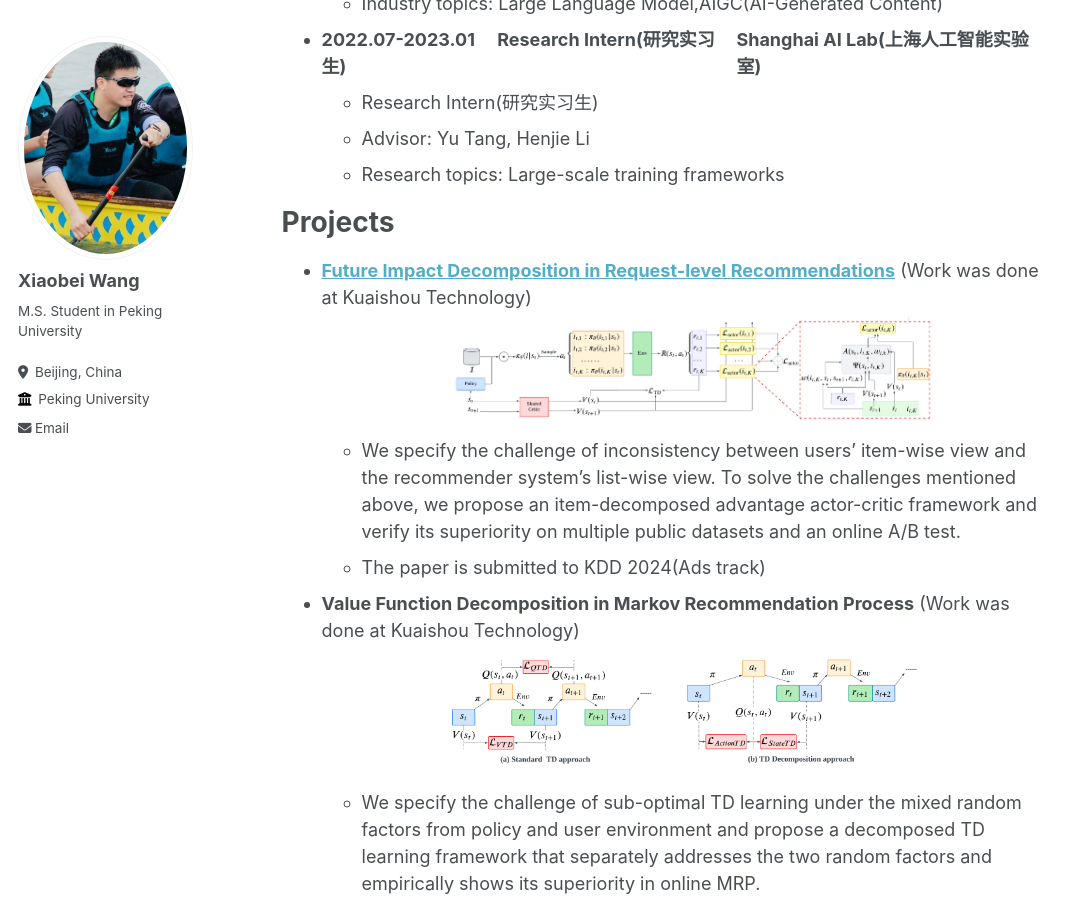
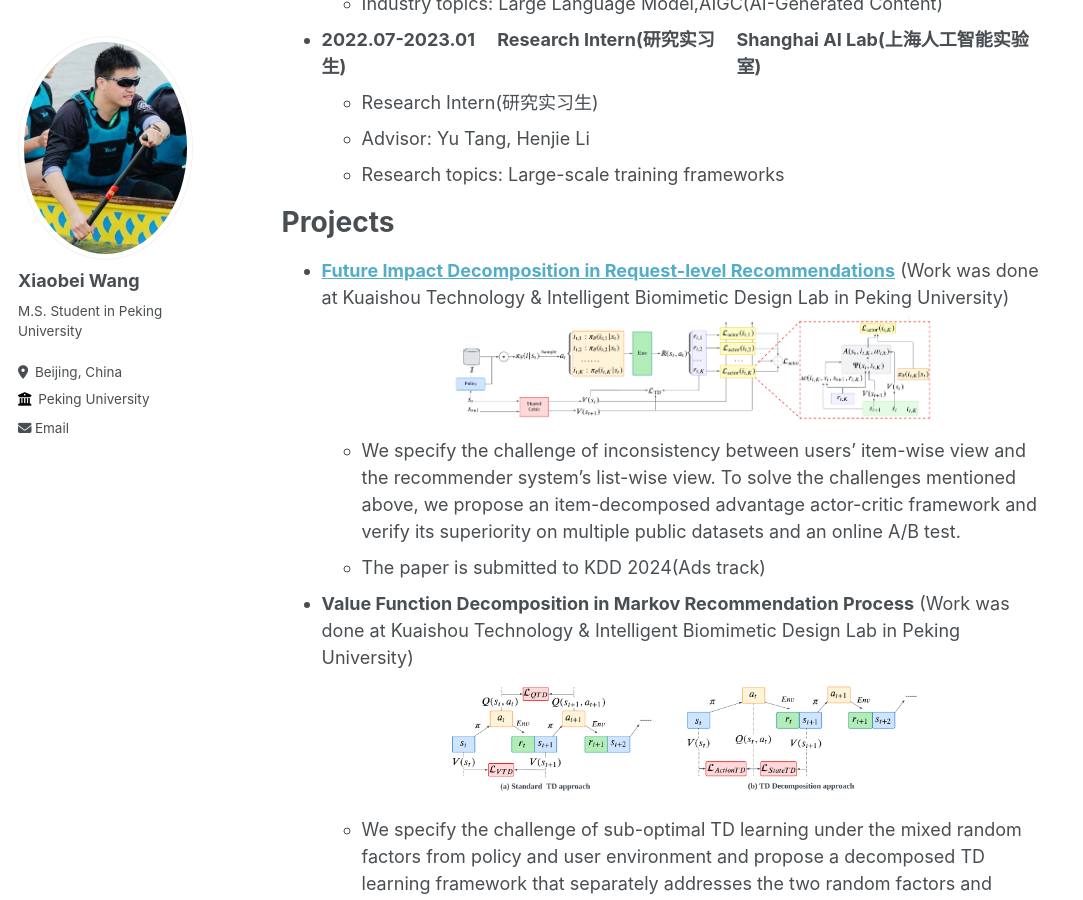
Before and after one commit to wangxiaobei822/wangxiaobei822.github.io, a Jekyll site: the page built from _pages/about.md, in a window 1280 px wide and 900 px high, scrolled down 1189 px. Shown: the whole window, without its empty margins (0-1083 px from the left). Built offline with Jekyll 4.4.1, drawn with Linux system fonts in a browser that asks for light colours.

Commit message:
Update about.md

```diff
--- a/_pages/about.md
+++ b/_pages/about.md
@@ -57,7 +57,7 @@ INDUSTRY EXPERIENCES
 
 Projects
 ======
-- **[Future Impact Decomposition in Request-level Recommendations](https://arxiv.org/abs/2401.16108)** (Work was done at Kuaishou Technology)<br>
+- **[Future Impact Decomposition in Request-level Recommendations](https://arxiv.org/abs/2401.16108)** (Work was done at Kuaishou Technology & Intelligent Biomimetic Design Lab in Peking University)<br>
   ![](../images/item.png)
   - We specify the challenge of inconsistency between users' item-wise view and the recommender system's list-wise view. To solve the challenges mentioned above, we propose an item-decomposed advantage actor-critic framework and verify its superiority on multiple public datasets and an online A/B test.<br>
   - The paper is submitted to KDD 2024(Ads track)
@@ -65,7 +65,7 @@ Projects
 
 
 
-- **Value Function Decomposition in Markov Recommendation Process** (Work was done at Kuaishou Technology)<br>
+- **Value Function Decomposition in Markov Recommendation Process** (Work was done at Kuaishou Technology & Intelligent Biomimetic Design Lab in Peking University)<br>
   ![](../images/TD.png)
   - We specify the challenge of sub-optimal TD learning under the mixed random factors from policy and user environment and propose a decomposed TD learning framework that separately addresses the two random factors and empirically shows its superiority in online MRP. <br>
   - The paper is submitted to KDD 2024(research track)
```
